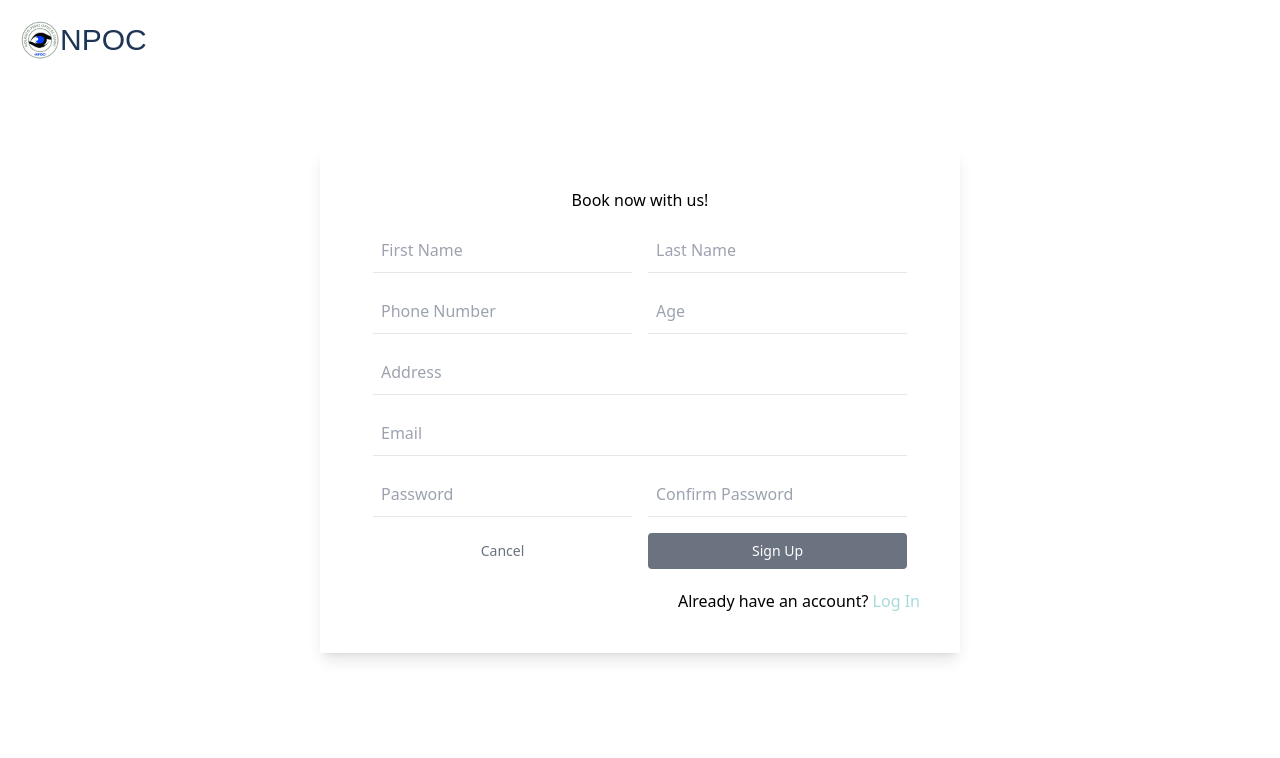
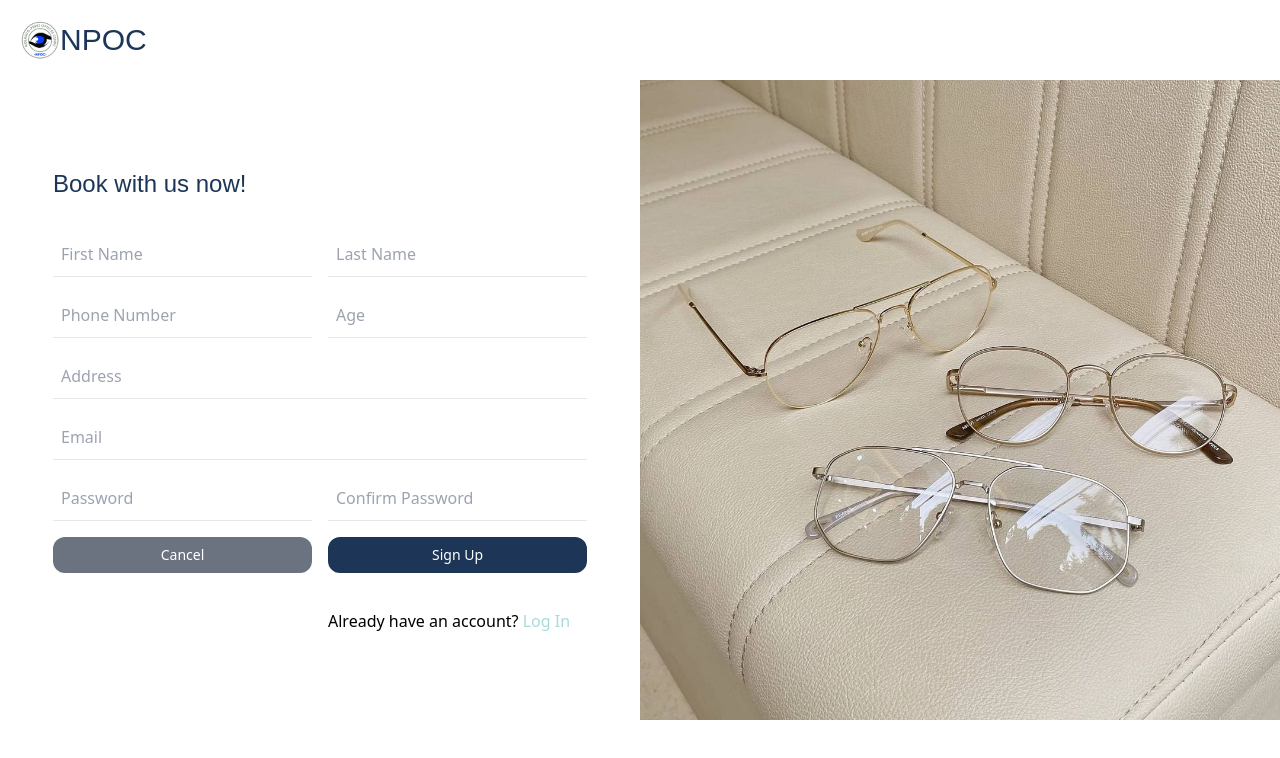
Before and after one commit to KevinPerez10/NPOC-TEST, a React (Vite) app in the folder client/: page /signup in a window 1280 px wide. Shown: the top 758 px of the page. Built offline with nearby package versions, Linux system fonts and the light colour scheme.

Commit message:
appointments update
-appointments section design update
-also installed react spinners through npm install

```diff
--- a/client/package.json
+++ b/client/package.json
@@ -14,6 +14,7 @@
     "react": "^18.2.0",
     "react-dom": "^18.2.0",
     "react-router-dom": "^6.3.0",
+    "react-spinners": "^0.13.6",
     "react-transition-group": "^4.4.5"
   },
   "devDependencies": {
--- a/client/src/components/LogIn.jsx
+++ b/client/src/components/LogIn.jsx
@@ -14,11 +14,11 @@ export default function LogIn({Login, error}) {
   return (
     <div>
         <Nav />
-        <div className='h-screen grid place-items-center'>
-            <div className='min-h-fit w-fit flex flex-col justify-center items-center shadow-lg p-20'>
-                <h2 className="text-center mb-4"> Welcome! Please login to your account </h2>
+        <div className='h-screen overflow-hidden grid place-items-center bg-login--image bg-cover bg-no-repeat lg:bg-none lg:flex'>
+            <div className='lg:w-1/2 lg:m-0 lg:p-0 lg:shadow-none flex flex-col justify-center items-center shadow-lg rounded-3xl bg-white mx-5 p-20'>
+                <form className='w-1/2 grid grid-cols-2 gap-4' onSubmit={submitHandler}>
+                <h2 className="col-span-2 font-gilmer text-button-dblue text-2xl mb-4"> Welcome! <h4 className='text-xs'>Please login to your account</h4> </h2>
                 {(error != "") ? (<div className="error">{error.message}</div>) : ""}
-                <form className='grid grid-cols-2 gap-4' onSubmit={submitHandler}>
                     <div className="col-span-2 flex items-center border-b border-gray py-2">
                         <input className="appearance-none bg-transparent border-none w-full text-gray-700 mr-3 py-1 px-2 leading-tight focus:outline-none"
                                 type="text"
@@ -40,8 +40,15 @@ export default function LogIn({Login, error}) {
                             Forgot Password
                         </div>
                     </Link>
+                    <div>
+                    <Link to="/signup">
+                        <button class="w-full flex-shrink-0 border-transparent border-4 bg-gray-500 text-white hover:text-red-500 hover:bg-gray-300 text-sm py-1 px-2 rounded-xl" type="button">
+                            Cancel
+                        </button>
+                    </Link>
+                    </div>
                     <div className='col-start-2'>
-                        <button className="w-full flex-shrink-0 bg-gray-500 hover:bg-gray-700 border-gray-500 hover:border-gray-700 text-sm border-4 text-white py-1 px-2 rounded"
+                        <button className="w-full flex-shrink-0 bg-button-dblue hover:bg-gray-700 border-button-dblue hover:border-gray-700 text-sm border-4 text-white py-1 px-2 rounded-xl"
                                 type="submit">
                             Log In
                         </button>
@@ -51,6 +58,9 @@ export default function LogIn({Login, error}) {
                     Not a member? <Link to="/signup" className='text-link'>Sign Up</Link>
                 </div>
             </div>
+            <div className='w-1/2 hidden lg:inline'>
+                <img src="./public/images/116839142_906231729862518_2139663056183987943_n.jpg" alt="" />
+            </div>
         </div>
     </div>
   )
--- a/client/src/components/SignUp.jsx
+++ b/client/src/components/SignUp.jsx
@@ -29,12 +29,13 @@ export default function SignUp() {
          };
     return (
     <div>
+        <div>
             <Nav />
-        <div className='h-screen grid place-items-center'>
-            <div className='min-h-fit w-1/2 flex flex-col justify-center items-center shadow-lg p-10'>
-                <h2 className="text-center mb-4"> Book now with us! </h2>
+            <div className='h-screen overflow-hidden grid place-items-center bg-signup--image bg-cover bg-no-repeat lg:bg-none lg:flex'>
+                <div className='lg:w-1/2 lg:m-0 lg:p-0 lg:shadow-none flex flex-col justify-center items-center shadow-lg rounded-3xl bg-white mx-5 p-10'>
                     <form className='grid grid-cols-2 gap-4'>
-                    <div className="flex items-center border-b border-gray py-2">
+                        <h2 className="col-span-2 mb-4 font-gilmer text-button-dblue text-2xl"> Book with us now! </h2>
+                        <div className="col-start-1 flex items-center border-b border-gray py-2">
                             <input className="appearance-none bg-transparent border-none w-full text-gray-700 mr-3 py-1 px-2 leading-tight focus:outline-none"
                                     type="text"
                                     placeholder="First Name"
@@ -131,20 +132,24 @@ export default function SignUp() {
 
                         </div>
                         <Link to="/" className='grid'>
-                        <button class="flex-shrink-0 border-transparent border-4 text-gray-500 hover:text-teal-800 text-sm py-1 px-2 rounded" type="button"
+                            <button class="flex-shrink-0 border-transparent border-4 bg-gray-500 text-white hover:text-red-500 text-sm py-1 px-2 rounded-xl" type="button"
                             >
                                 Cancel
                             </button>
                         </Link>
                         <Link to="/sched" className='grid'>
-                        <button class="flex-shrink-0 bg-gray-500 hover:bg-gray-700 border-gray-500 hover:border-gray-700 text-sm border-4 text-white py-1 px-2 rounded"
+                            <button class="flex-shrink-0 bg-button-dblue hover:bg-gray-700 border-button-dblue hover:border-gray-700 text-sm border-4 text-white py-1 px-2 rounded-xl"
                                     onClick={signupInfo} type="submit">
                                 Sign Up
                             </button>
                         </Link>
+                        <div className="col-start-2 mt-5">
+                            Already have an account? <Link to="/sched" className='text-link'>Log In</Link>
+                        </div>
                     </form>
-                <div className="w-full text-right mt-5">
-                    Already have an account? <Link to="/sched" className='text-link'>Log In</Link>
+                </div>
+                <div className='w-1/2 hidden lg:inline'>
+                    <img src="./public/images/139472517_220155239842825_6914890826448897223_n.jpg" alt="" />
                 </div>
             </div>
         </div>
--- a/client/src/components/components__dashboard/Records.jsx
+++ b/client/src/components/components__dashboard/Records.jsx
@@ -55,7 +55,7 @@ export default function ComponentsRecords() {
         <button to='' onClick={() => setOpenRxData(true)} className='px-5 py-2 m-1 shadow-md xs:px-10 xs:ml-auto bg-button-dblue text-white rounded-full transition-all'>Add</button>
         {/*<button to='' className='px-5 py-2 m-1 shadow-md xs:px-10 bg-button-dblue text-white rounded-full transition-all' onClick={sortPatients}>Sort by Name</button>*/}
         <button to='' className='px-5 py-2 m-1 shadow-md xs:px-10 bg-button-dblue text-white rounded-full transition-all' onClick={getPatients}>Show</button>
-        <button to='' className='px-5 py-2 m-1 shadow-md xs:px-10 bg-white text-red-500 rounded-full transition-all' >Edit</button>
+        {/* <button to='' className='px-5 py-2 m-1 shadow-md xs:px-10 bg-white text-red-500 rounded-full transition-all' >Edit</button> */}
       </div>
       <RxData open={openRxData} onClose={() => setOpenRxData(false)}/>
     </div>
--- a/client/tailwind.config.cjs
+++ b/client/tailwind.config.cjs
@@ -17,7 +17,9 @@ module.exports = {
         'npoc--landing__page': "url('./public/images/landing page.jpg')",
         'npoc--appointment__page': "url('./public/images/pexels-ksenia-chernaya-5752254.jpg')",
         'npoc--thankyou__page': "url('./public/images/thank you.jpg')",
-        'dashboard--search__svg': "url('./svg/search-svgrepo-com.svg')"
+        'dashboard--search__svg': "url('./svg/search-svgrepo-com.svg')",
+        'signup--image': "url(./public/images/139472517_220155239842825_6914890826448897223_n.jpg)",
+        'login--image': "url(./public/images/116839142_906231729862518_2139663056183987943_n.jpg)"
       },
       fontSize: {
         'xxs': '.60rem'
```
Also changed, not shown: client/src/components/Dashboard.jsx (+14 -8 lines), 1 other file (tests, documents, lock files or other folders). Lines whose indentation alone changed are shown as unchanged.
